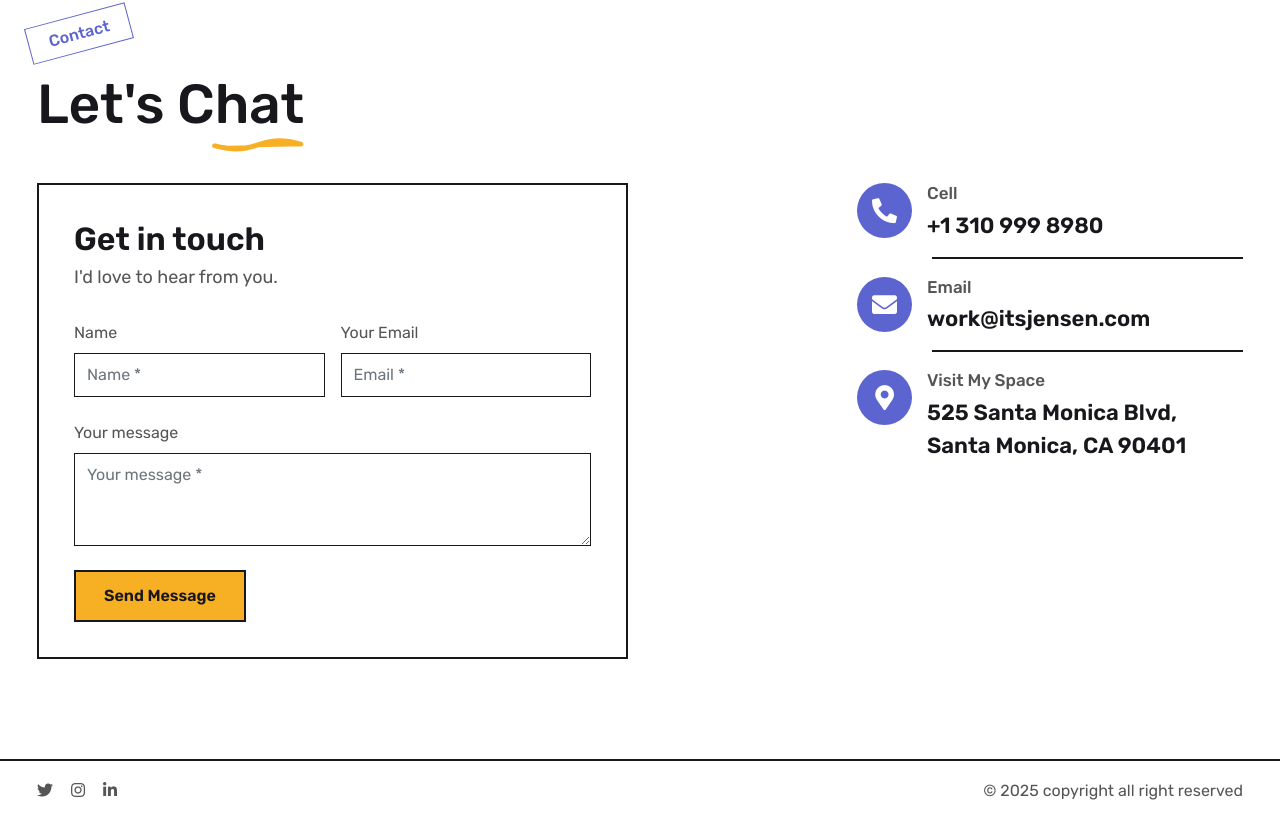
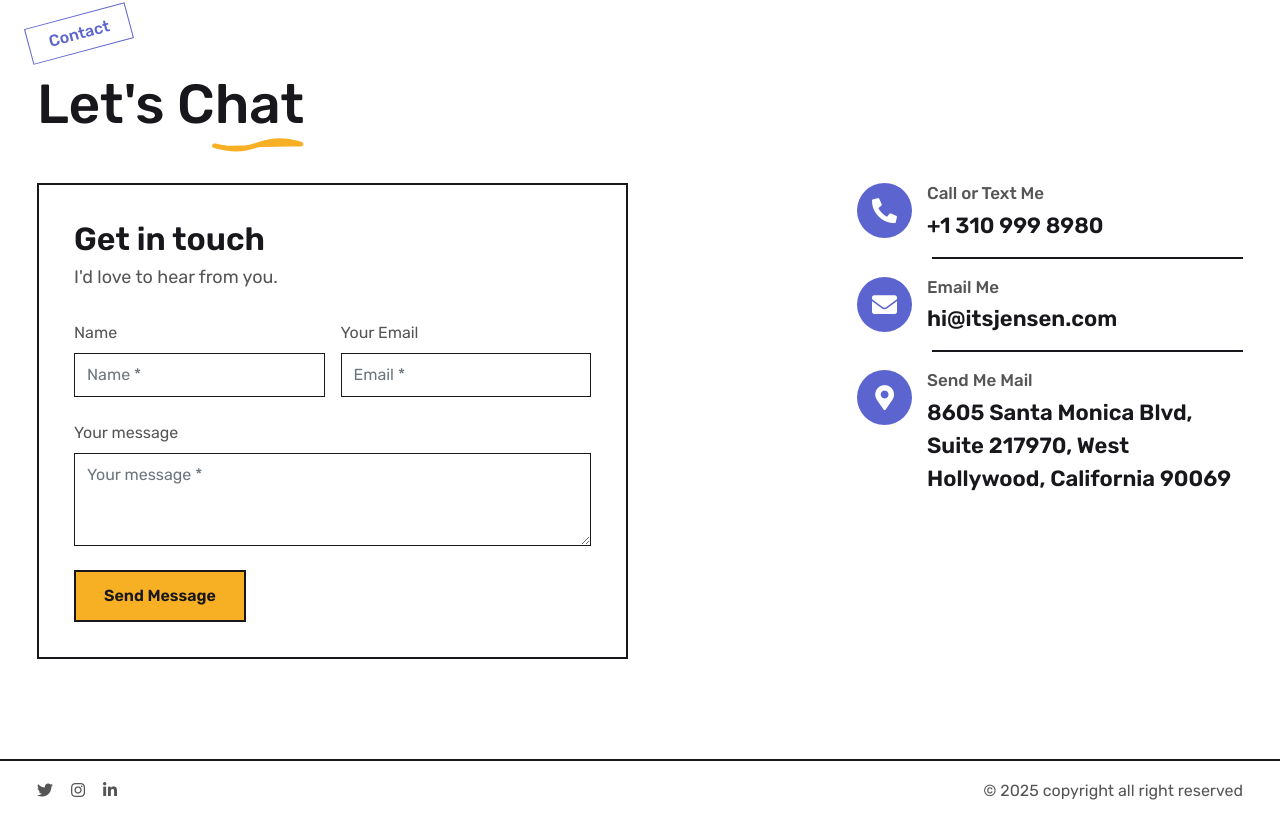
Before and after one commit to jensenmiers/itsJensenPortfolio, a Next.js app: page / in a window 1280 px wide. Shown: the part 3644-4465 px from the top of the page. Built offline with nearby package versions, Linux system fonts and the light colour scheme.

Commit message:
update contacts info

```diff
--- a/components/Contact.js
+++ b/components/Contact.js
@@ -3,17 +3,17 @@ import { useState } from "react";
 import SectionTitle from "./SectionTitle";
 
 const contactInfo = [
-  { id: 1, label: "Cell", value: "+1 310 999 8980", icon: "fas fa-phone-alt" },
+  { id: 1, label: "Call or Text Me", value: "+1 310 999 8980", icon: "fas fa-phone-alt" },
   {
     id: 2,
-    label: "Email",
-    value: "work@itsjensen.com",
+    label: "Email Me",
+    value: "hi@itsjensen.com",
     icon: "fas fa-envelope",
   },
   {
     id: 3,
-    label: "Visit My Space",
-    value: "525 Santa Monica Blvd, Santa Monica, CA 90401",
+    label: "Send Me Mail",
+    value: "8605 Santa Monica Blvd, Suite 217970, West Hollywood, California 90069",
     icon: "fas fa-map-marker-alt",
   },
 ];
```
